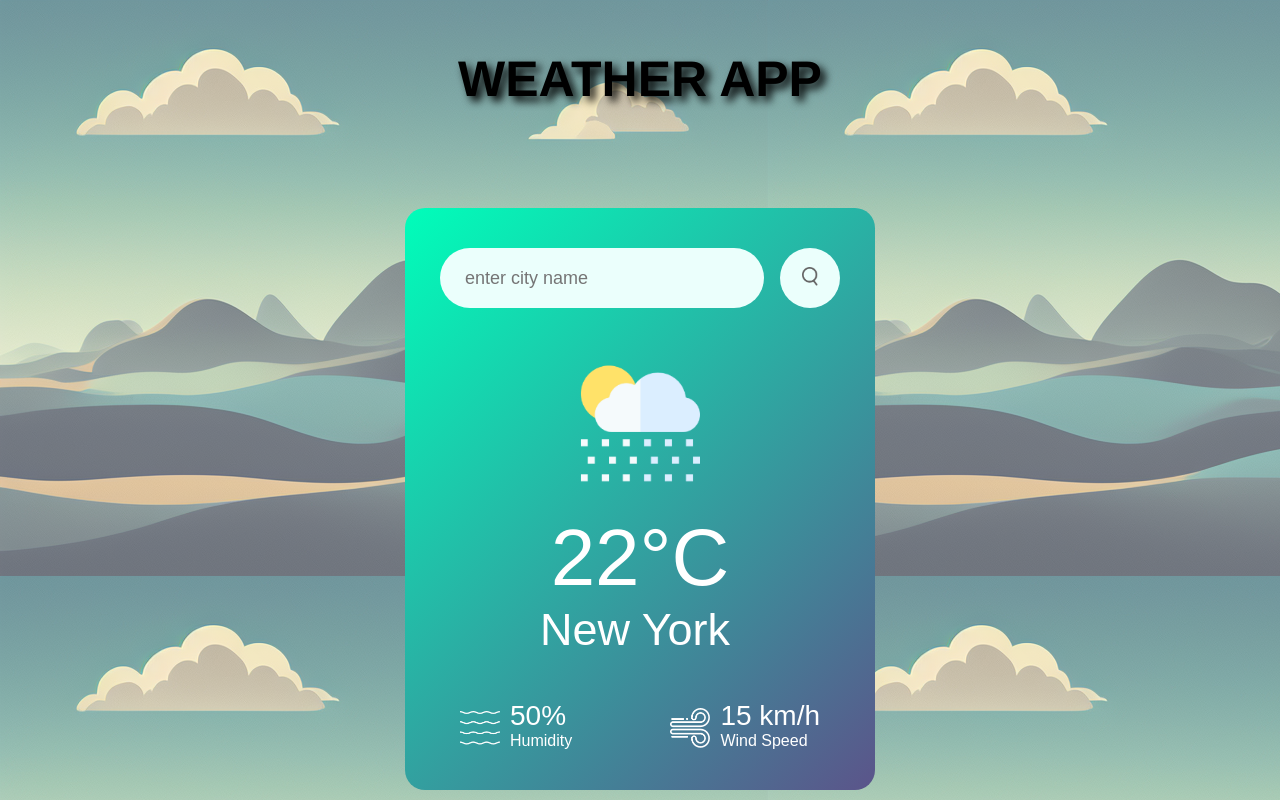
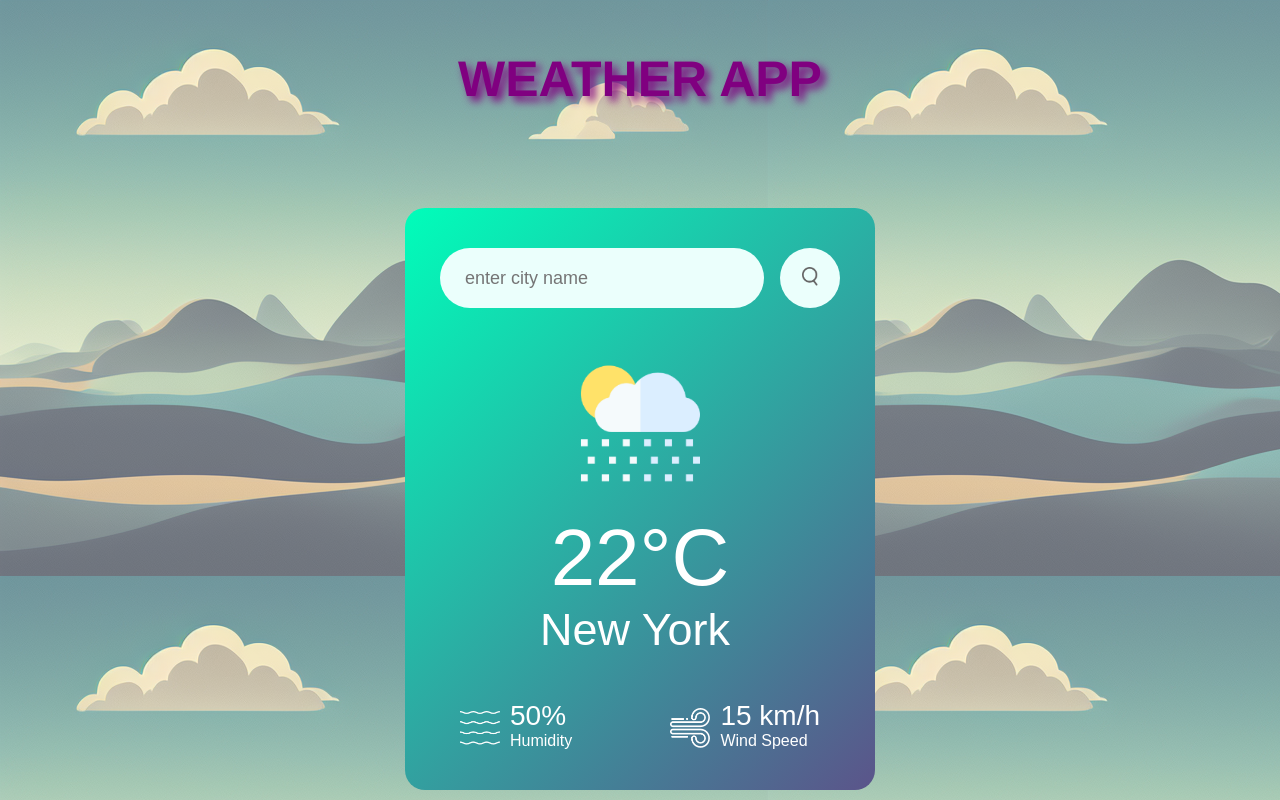
Before and after one commit to Shakieii/weather-app, a plain HTML site: page index.html in a window 1280 px wide. Drawn offline with Linux system fonts and the light colour scheme; files whose address does not match are found by name.

Commit message:
Update style.css

```diff
--- a/style.css
+++ b/style.css
@@ -8,12 +8,12 @@ body{
     background-image: url(img/4944764cfbe909488b_0.jpg);
 }
 .title{
-    color: black;
+    color: purple ;
     text-align: center;
     font-family: 'Franklin Gothic Medium', 'Arial Narrow', Arial, sans-serif;
     padding-top: 50px;
     font-size: 50px;
-    text-shadow: 5px 5px 8px black;
+    text-shadow: 5px 5px 8px purple;
 }
 .card{
     width: 90%;
```
